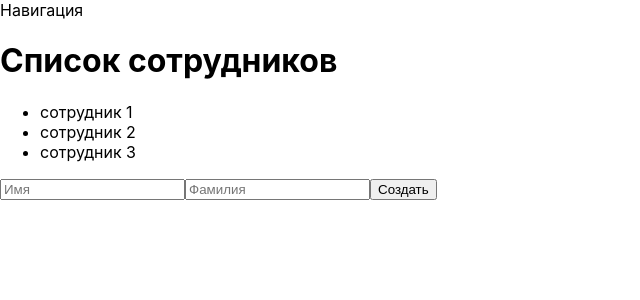
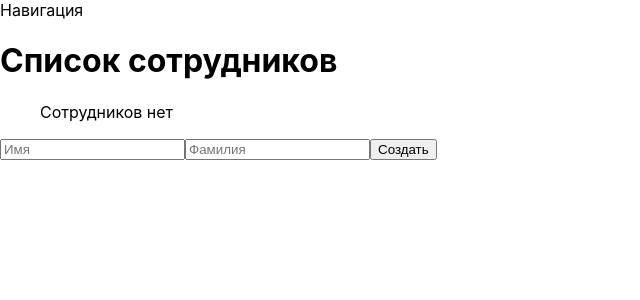
Before and after one commit to lmbrjk/employees, a React (Create React App) app: page / in a window 1280 px wide. Shown: the top 300 px of the page, without its empty margins (0-640 px from the left). Built offline with nearby package versions, Linux system fonts and the light colour scheme.

Commit message:
add items in redux

```diff
--- a/src/App.js
+++ b/src/App.js
@@ -12,7 +12,7 @@ function App() {
         <div className="container__main">
           <h1>Список сотрудников</h1>
           <ul>
-            <List list={["сотрудник 1", "сотрудник 2", "сотрудник 3"]}/>
+            <List />
           </ul>
         </div>
         <div className="container__info"></div>
--- a/src/components/List.js
+++ b/src/components/List.js
@@ -1,11 +1,20 @@
 import React from "react"
+import {connect} from "react-redux"
 import ListItem from "./ListItem"
 
 
-export default ({ list }) => {
-    if(!list.length){
+const Items = ({ items }) => {
+    if(!items.length){
         return <p>Сотрудников нет</p>
     }
 
-    return list.map( (item, index) => <ListItem item={item} key={index}/>)
+    return items.map( (item, index) => <ListItem item={item} key={index}/>)
 }
+
+const mapStateToProps = state => {
+    return {
+        items: state.items.items
+    }
+}
+
+export default connect(mapStateToProps, null)(Items)
```
